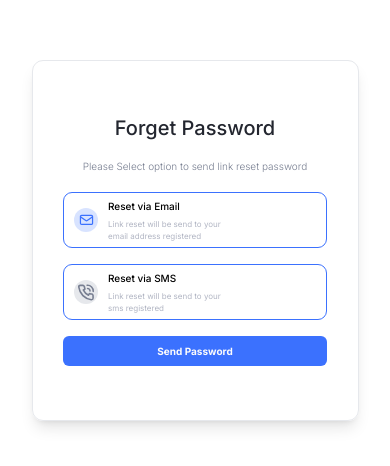
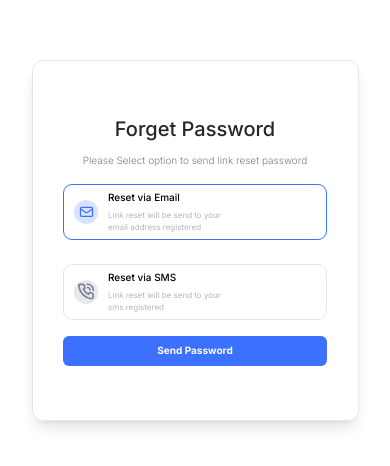
Before and after one commit to ltkien/loginPage, a Next.js app: page /forgotPassword in a window 390 px wide. Shown: the part 182-648 px from the top of the page. Built offline with nearby package versions, Linux system fonts and the light colour scheme.

Commit message:
Responsive code

```diff
--- a/app/forgotPassword/page.tsx
+++ b/app/forgotPassword/page.tsx
@@ -5,58 +5,70 @@ export default function ForgotPassword() {
     <main className="flex flex-col h-screen justify-center items-center ">
       <div
         className="flex flex-col gap-[16px] font-Inter h-[361px] w-[327px] rounded-[11px] border-[0.29px] border-gainsboro shadow-lg justify-center items-center
-  md:h-[811px] md:w-[496px]   "
+  md:h-[620px] md:w-[574px] md:gap-[50px]   "
       >
         <div className="flex flex-col gap-[10px] md:gap[16px]">
           <h1
             className="flex font-medium text-xl leading-7 justify-center items-center text-gunmetal
-        md:font-semibold md:text-[30px] md:leading-[45px]"
+        md:font-bold md:text-[39px] md:leading-[60px]"
           >
             Forget Password
           </h1>
-          <div className="text-center">
           <a
             className="font-light text-[10px] leading-[15px] text-slate-gray
-          md:text-[18px] md:leading-[32px] "
+         md:font-normal md:text-[14px] md:leading-[20px] "
           >
             Please Select option to send link reset password
           </a>
         </div>
-        </div>
-        <div className="flex flex-row  w-[264px] h-[56px] rounded-[9px] border-[1px] pl-[10px] gap-[10px] border-dodger-blue">
+        <div className="flex flex-col gap-[24px]">
+          <div
+            className="flex flex-row  w-[264px] h-[56px] rounded-[9px] border-[1px] pl-[10px] gap-[10px] border-dodger-blue
+          md:w-[460px] md:h-[100px] md:pl[20px] md:gap-[20px]"
+          >
             <div className=" flex items-center justify-center ">
-            <div className="flex items-center justify-center h-[24px] w-[24px] rounded-[30px] bg-dodger-blue-0.2">
+              <div
+                className="flex items-center justify-center h-[24px] w-[24px] rounded-[30px] bg-dodger-blue-0.2
+              md:h-[40px] md:w-[40px]"
+              >
                 <MailSVG />
               </div>
             </div>
-          <div className="flex flex-col justify-center w-[113px] gap-[4px]">
-            <h2 className=" font-medium text-[10px] leading-[15px] ">
+            <div className="flex flex-col justify-center w-[113px] gap-[4px] md:w-[198px]">
+              <h2 className=" font-medium text-[10px] leading-[15px] md:text-[16px] md:leading-[24px] ">
                 Reset via Email
               </h2>
-            <p className="font-normal text-[8px] leading-[12px] text-silver-chalice ">
+              <p className="font-normal text-[8px] leading-[12px] text-silver-chalice md:text-[14px] md:leading-[20px]">
                 Link reset will be send to your email address registered
               </p>
             </div>
           </div>
-        <div className="flex flex-row  w-[264px] h-[56px] rounded-[9px] border-[1px] pl-[10px] gap-[10px] border-dodger-blue">
+          <div
+            className="flex flex-row  w-[264px] h-[56px] rounded-[9px] border-[1px] pl-[10px] gap-[10px] border-gainsboro
+          md:w-[460px] md:h-[100px] md:pl[20px] md:gap-[20px]"
+          >
             <div className=" flex items-center justify-center ">
-            <div className="flex items-center justify-center h-[24px] w-[24px] rounded-[30px] bg-gainsboro">
+              <div
+                className="flex items-center justify-center h-[24px] w-[24px] rounded-[30px] bg-gainsboro
+              md:h-[40px] md:w-[40px]"
+              >
                 <SmsSVG />
               </div>
             </div>
-          <div className="flex flex-col justify-center w-[113px] gap-[4px]">
-            <h2 className=" font-medium text-[10px] leading-[15px] ">
+            <div className="flex flex-col justify-center w-[113px] gap-[4px] md:w-[198px]">
+              <h2 className=" font-medium text-[10px] leading-[15px] md:text-[16px] md:leading-[24px] ">
                 Reset via SMS
               </h2>
-            <p className="font-normal text-[8px] leading-[12px] text-silver-chalice ">
+              <p className="font-normal text-[8px] leading-[12px] text-silver-chalice md:text-[14px] md:leading-[20px]">
                 Link reset will be send to your sms registered
               </p>
             </div>
           </div>
-        <div className="flex items-center justify-between w-[264px] ">
+        </div>
+        <div className="flex items-center justify-between w-[264px] md:w-[460px] ">
           <button
             className=" w-full h-[30px] rounded-[6px] bg-dodger-blue font-bold text-[10px] leading-[15px]  text-[#FCFCFC]
-               md:h-[48px] md:rounded-[10px] md:text-[16px] md:leading-[24px]"
+               md:h-[60px] md:rounded-[10px] md:text-[16px] md:leading-[24px]"
             type="submit"
           >
             Send Password
--- a/tailwind.config.ts
+++ b/tailwind.config.ts
@@ -27,6 +27,7 @@ const config: Config = {
         'silver-chalice':'#B1B5C3',
         'royal-blue':'#475BE8',
         'dodger-blue-0.2':'rgba(59, 113, 254, 0.2) ',
+        'white': '#FCFCFC'
       },
     },
   },
```
Lines whose indentation alone changed are shown as unchanged.
